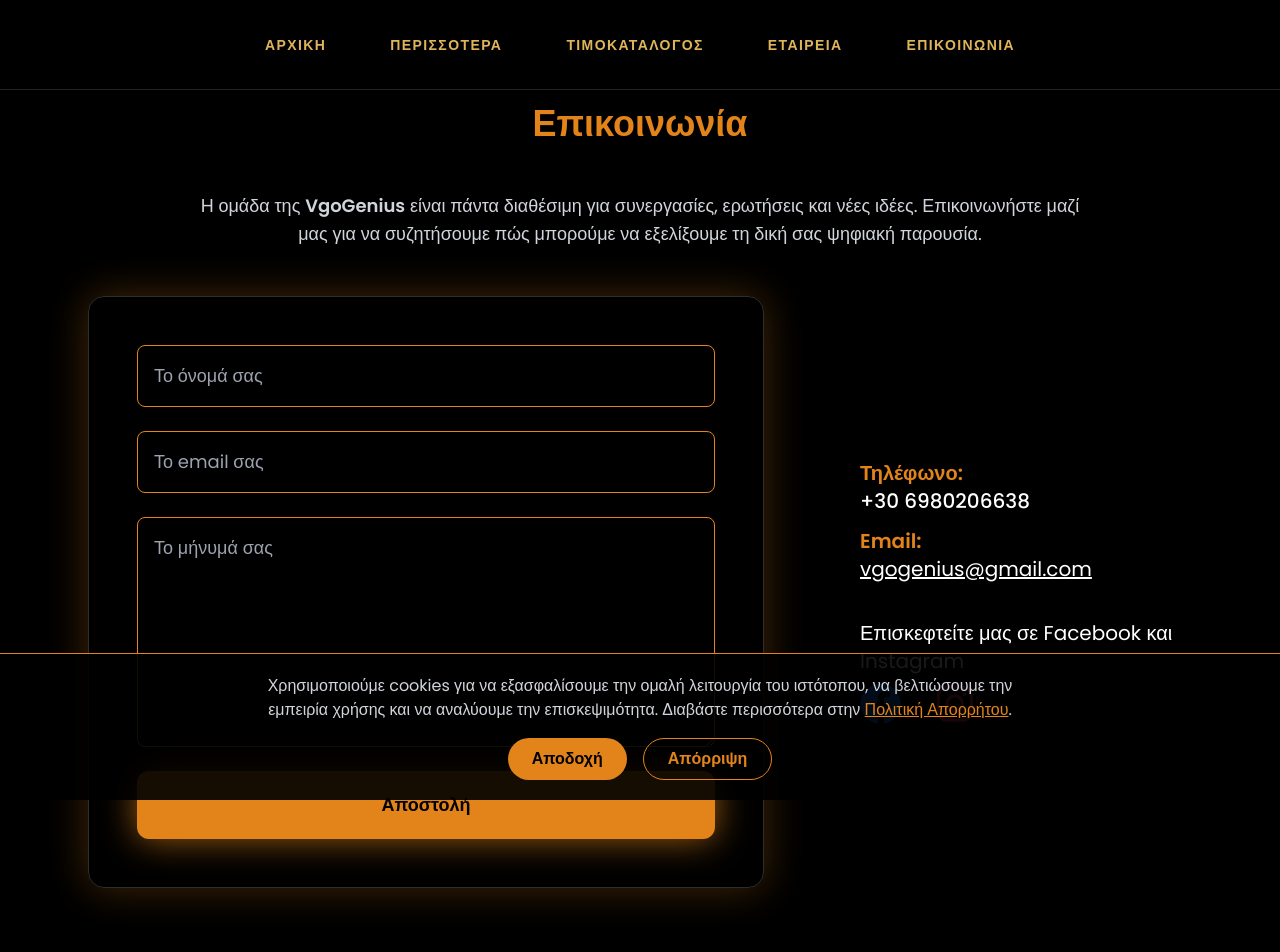
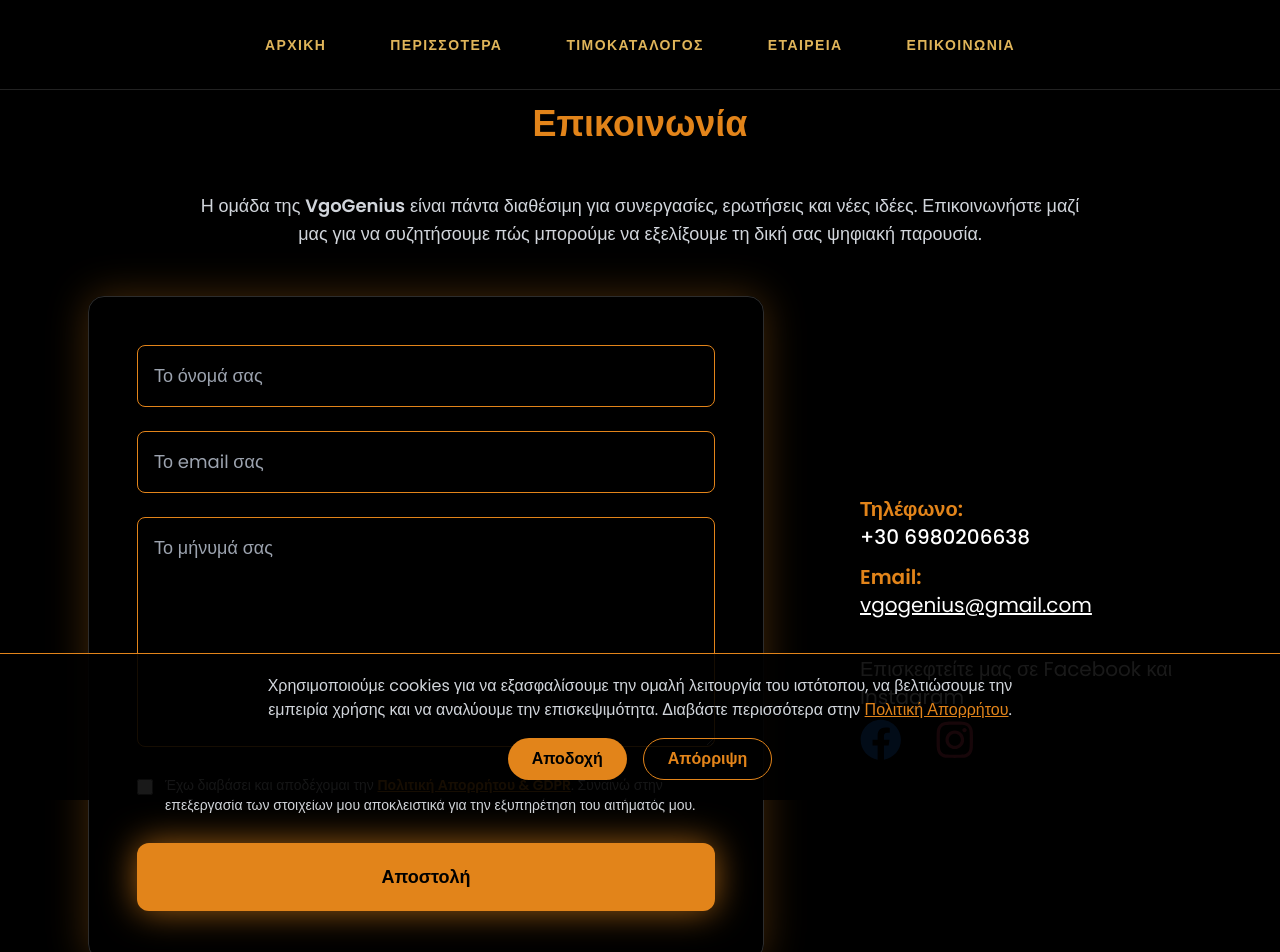
Before and after one commit to gregoryvgo/VgoGenius, a Next.js app: page /epikoinonia in a window 1280 px wide. Shown: the top 952 px of the page. Built offline with nearby package versions, Linux system fonts and the light colour scheme.

Commit message:
feat:boxx

```diff
--- a/components/ContactForm.jsx
+++ b/components/ContactForm.jsx
@@ -1,6 +1,7 @@
 "use client";
 import { useState } from "react";
 import Image from "next/image";
+import Link from "next/link";
 
 export default function ContactForm() {
   const [status, setStatus] = useState("");
@@ -36,8 +37,8 @@ export default function ContactForm() {
         </p>
 
         {status === "success" ? (
-          <p className="text-green-400 text-center">
-            Το μήνυμά σας στάλθηκε. Θα επικοινωνήσουμε σύντομα.
+          <p className="text-green-400 text-center font-medium py-4">
+            Το μήνυμά σας στάλθηκε επιτυχώς! Θα επικοινωνήσουμε σύντομα μαζί σας.
           </p>
         ) : (
           <form
@@ -70,6 +71,28 @@ export default function ContactForm() {
               required
               className="w-full border border-[#e2841a] rounded-lg p-3 bg-black/50 text-white focus:outline-none focus:ring-2 focus:ring-[#e2841a] transition-all md:col-span-2"
             ></textarea>
+
+            {/* Υποχρεωτικό Checkbox GDPR */}
+            <div className="col-span-1 md:col-span-2 my-2 flex items-start gap-3 select-none">
+              <input
+                type="checkbox"
+                id="gdpr-consent"
+                name="gdpr_consent"
+                required
+                className="mt-1 h-4 w-4 shrink-0 rounded border-gray-600 bg-black/50 text-[#e2841a] accent-[#e2841a] focus:ring-[#e2841a] cursor-pointer"
+              />
+              <label htmlFor="gdpr-consent" className="text-xs sm:text-sm text-gray-300 leading-relaxed cursor-pointer">
+                Έχω διαβάσει και αποδέχομαι την{" "}
+                <Link
+                  href="/privacy"
+                  target="_blank"
+                  className="font-semibold text-[#e2841a] underline hover:text-[#ff9d33] transition-colors"
+                >
+                  Πολιτική Απορρήτου & Προστασίας Δεδομένων
+                </Link>
+                . Συναινώ στην επεξεργασία των στοιχείων μου αποκλειστικά για την εξυπηρέτηση του αιτήματός μου.
+              </label>
+            </div>
 
             <div className="col-span-1 md:col-span-2 flex justify-center">
               <button
--- a/components/EpikoinoniaClient.jsx
+++ b/components/EpikoinoniaClient.jsx
@@ -2,6 +2,7 @@
 
 import { useEffect, useState } from "react";
 import { useSearchParams } from "next/navigation";
+import Link from "next/link";
 import { FaFacebook, FaInstagram } from "react-icons/fa";
 
 // Λίστα με τις λεπτομέρειες των πακέτων
@@ -99,8 +100,8 @@ export default function EpikoinoniaClient() {
           {/* Φόρμα με Formspree */}
           <div className="w-full">
             {status === "success" ? (
-              <p className="text-green-400 text-center">
-                Το μήνυμά σας στάλθηκε. Θα επικοινωνήσουμε σύντομα.
+              <p className="text-green-400 text-center font-medium py-4">
+                Το μήνυμά σας στάλθηκε επιτυχώς! Θα επικοινωνήσουμε σύντομα μαζί σας.
               </p>
             ) : (
               <form
@@ -132,6 +133,28 @@ export default function EpikoinoniaClient() {
                   required
                   className="border border-[#e2841a] rounded-lg p-3 md:p-4 text-sm md:text-lg bg-black/80 text-white focus:outline-none focus:ring-2 focus:ring-[#e2841a] transition-all"
                 ></textarea>
+
+                {/* Υποχρεωτικό Checkbox GDPR */}
+                <div className="flex items-start gap-3 select-none text-left my-1">
+                  <input
+                    type="checkbox"
+                    id="gdpr-consent-epikoinonia"
+                    name="gdpr_consent"
+                    required
+                    className="mt-1 h-4 w-4 shrink-0 rounded border-gray-600 bg-black/80 text-[#e2841a] accent-[#e2841a] focus:ring-[#e2841a] cursor-pointer"
+                  />
+                  <label htmlFor="gdpr-consent-epikoinonia" className="text-xs sm:text-sm text-gray-300 leading-relaxed cursor-pointer">
+                    Έχω διαβάσει και αποδέχομαι την{" "}
+                    <Link
+                      href="/privacy"
+                      target="_blank"
+                      className="font-semibold text-[#e2841a] underline hover:text-[#ff9d33] transition-colors"
+                    >
+                      Πολιτική Απορρήτου & GDPR
+                    </Link>
+                    . Συναινώ στην επεξεργασία των στοιχείων μου αποκλειστικά για την εξυπηρέτηση του αιτήματός μου.
+                  </label>
+                </div>
 
                 <button
                   type="submit"
```
